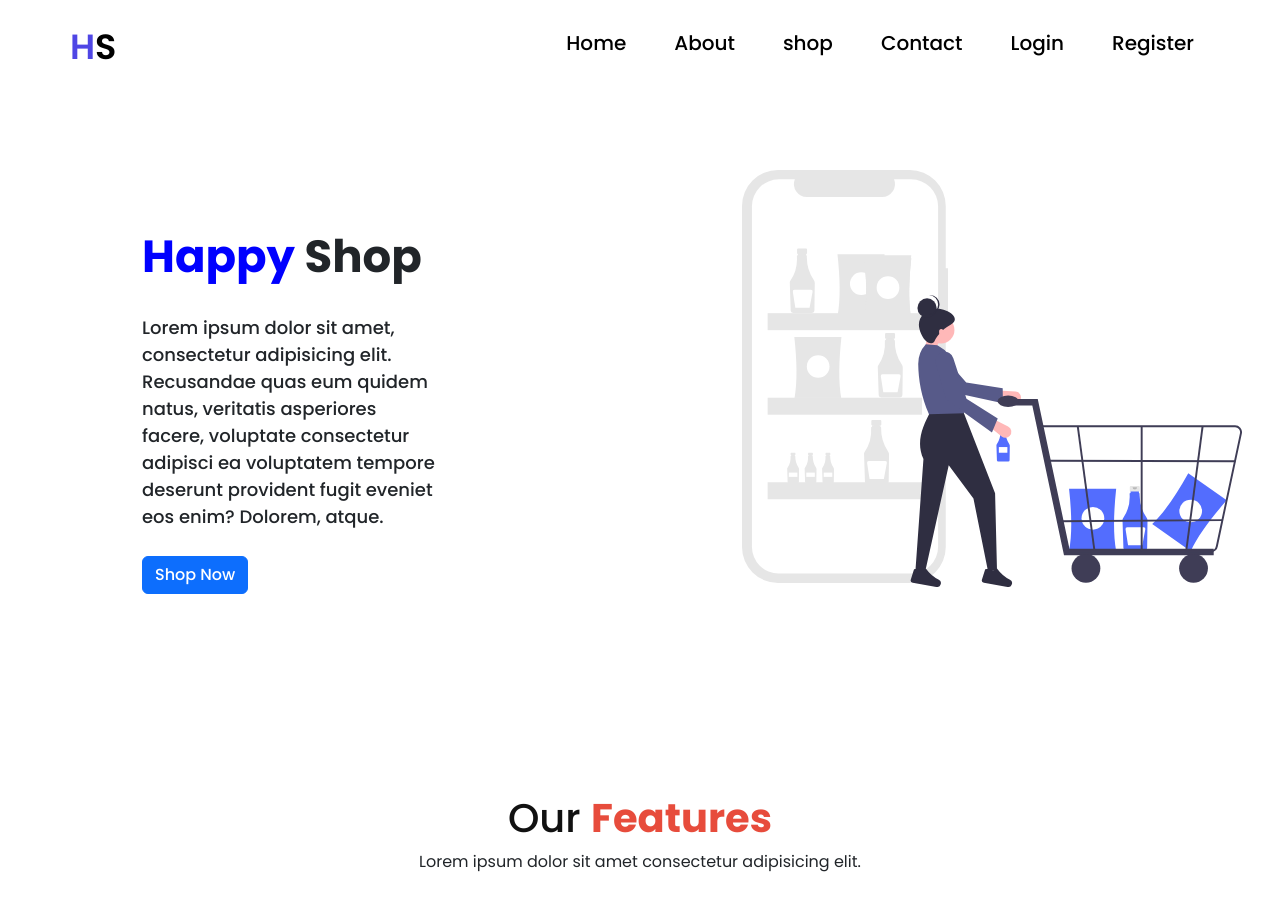
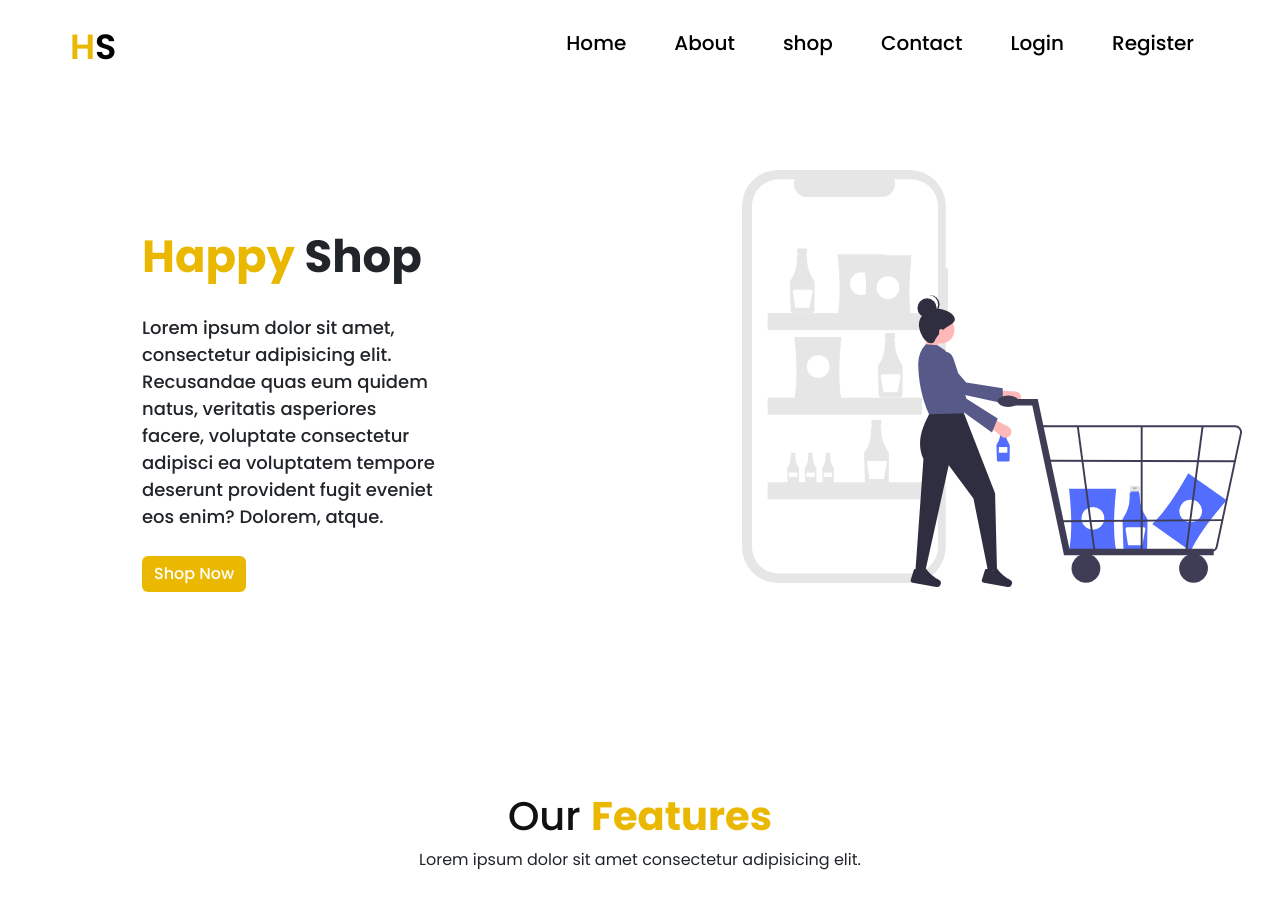
Before and after one commit to YoussefLMT/E-commerce-Frontend-Vue, a Vue app: page / in a window 1280 px wide. Shown: the top 910 px of the page. Built offline with nearby package versions, Linux system fonts and the light colour scheme.

Commit message:
some changes

```diff
--- a/src/components/Navbar.vue
+++ b/src/components/Navbar.vue
@@ -151,8 +151,8 @@ header nav ul .link {
 }
 
 header nav ul .link:hover {
-    color: #4F46E5;
-    border-color: #4F46E5;
+    color: #EAB800;
+    border-color: #EAB800;
 }
 
 .logo h2 {
@@ -167,7 +167,7 @@ header nav ul .link:hover {
 }
 
 .logo .txt {
-    color: #4F46E5;
+    color: #EAB800;
 }
 
 header .logo {
--- a/src/views/HomeView.vue
+++ b/src/views/HomeView.vue
@@ -64,7 +64,7 @@ export default {
 }
 
 .home-content .text {
-    color: blue;
+    color: #EAB800;
 }
 
 .home-content p {
@@ -76,6 +76,8 @@ export default {
 .home-content .btn {
     margin-top: 10px;
     font-weight: 500;
+    background: #EAB800;
+    border: none;
 }
 
 .home-content .btn:hover {
@@ -89,7 +91,7 @@ export default {
 }
 
 .title-txt span {
-    color: #e74c3c;
+    color: #EAB800;
     font-weight: 700;
 }
 
```
